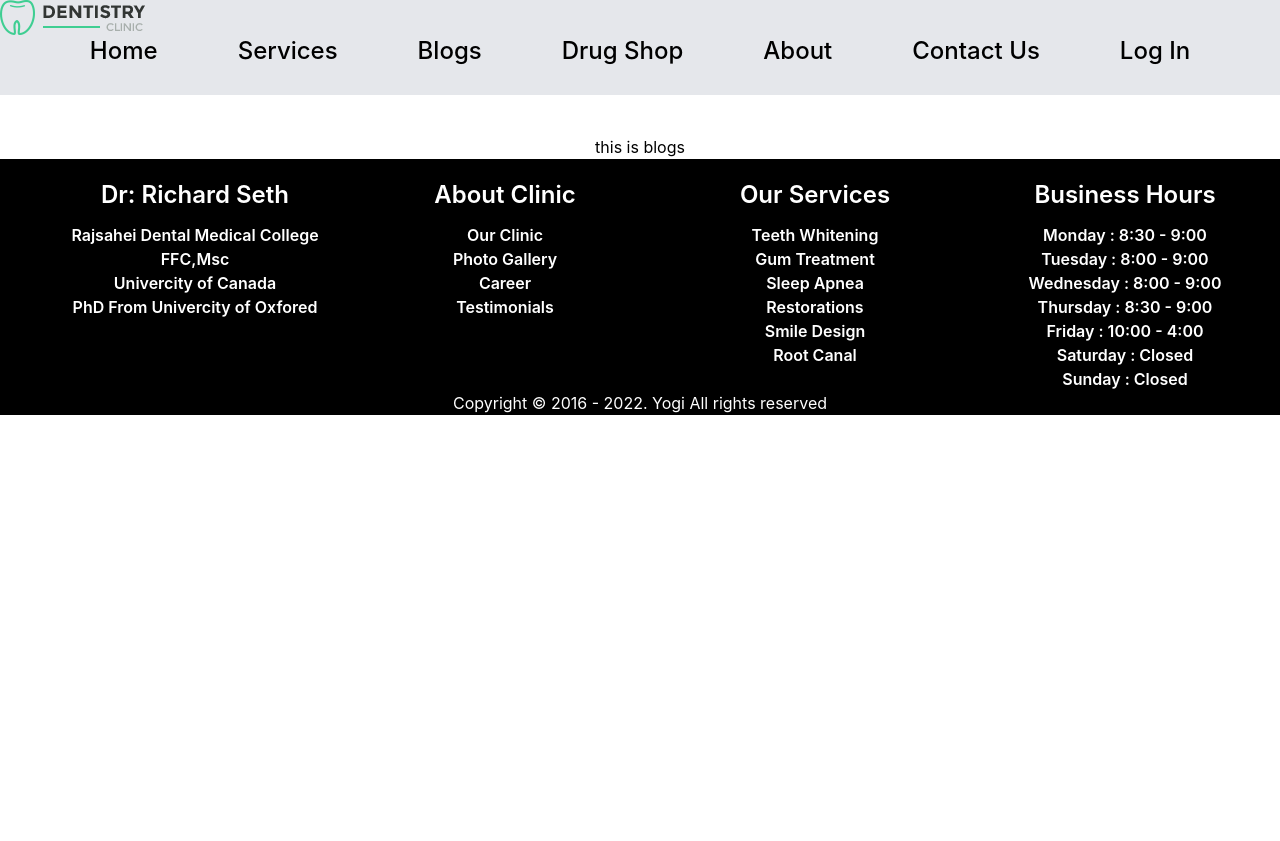
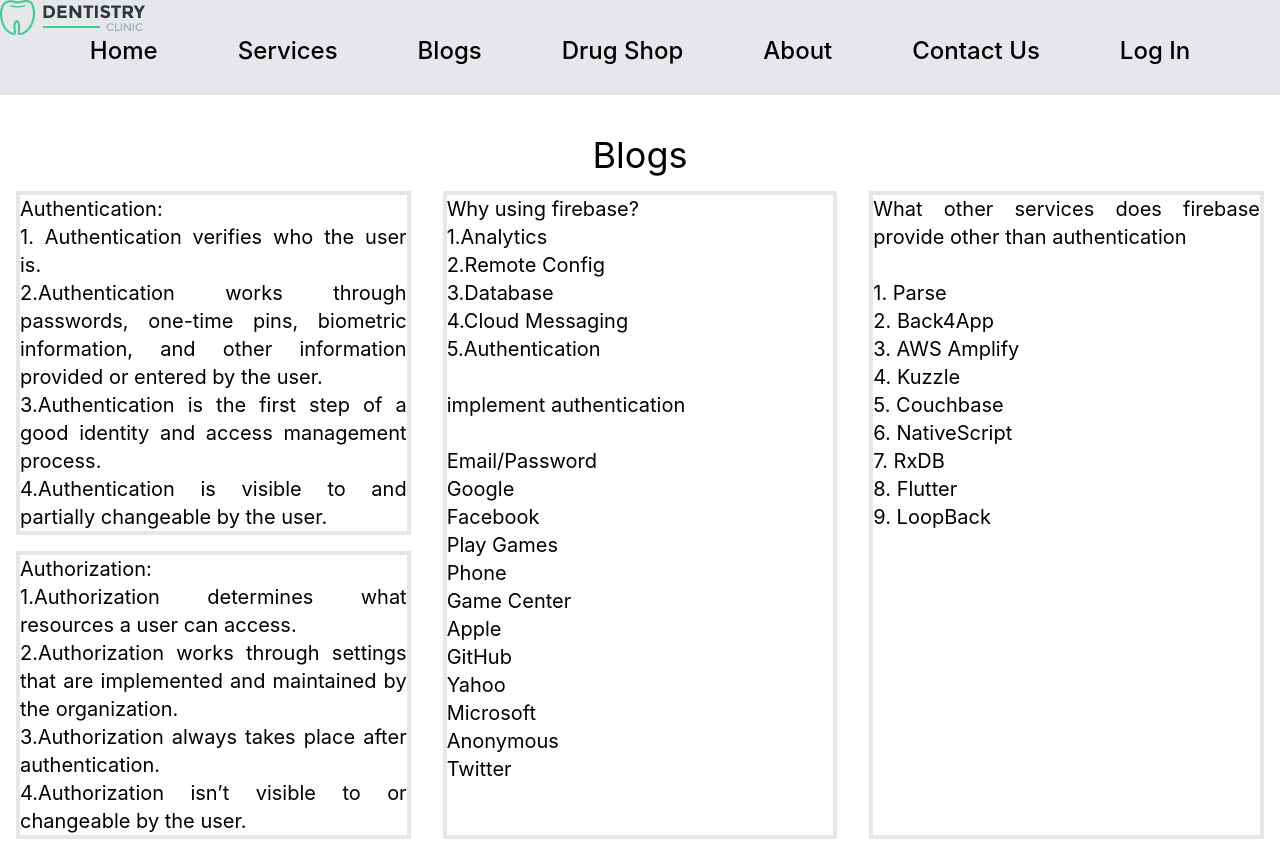
Before and after one commit to liton0023/doctor-clenic, a React (Create React App) app: page /blogs in a window 1280 px wide. Shown: the top 841 px of the page. Before the commit the page ends 800 px from the top, so only its background shows below. Built offline with nearby package versions, Linux system fonts and the light colour scheme; no server answers.

Commit message:
blogs added

```diff
--- a/src/Pages/Blogs/Blogs.js
+++ b/src/Pages/Blogs/Blogs.js
@@ -3,7 +3,60 @@
 const Blogs = () => {
     return (
         <div>
-            <h1>this is blogs</h1>
+            <h1 className='text-4xl'>Blogs</h1>
+            <div className='grid lg:grid-cols-3'>
+                <div className=''>
+                    <p className='text-justify border-solid border-4 text-xl border-light-blue-500 mx-4 my-4'>
+                        Authentication: <br />
+                        1.  Authentication verifies who the user is. <br />
+                        2.Authentication works through passwords, one-time pins, biometric information, and other  information provided or entered by the user. <br />
+                        3.Authentication is the first step of a good identity and access management process. <br />
+                        4.Authentication is visible to and partially changeable by the user. <br />
+                    </p>
+                    <p className='text-xl text-justify border-solid border-4 border-light-blue-500 mx-4 my-4'>
+                        Authorization: <br />
+                        1.Authorization determines what resources a user can access. <br />
+                        2.Authorization works through settings that are implemented and maintained by the organization. <br />
+                        3.Authorization always takes place after authentication. <br />
+                        4.Authorization isn’t visible to or changeable by the user.
+                    </p>
+                </div>
+                <div className='text-xl text-justify border-solid border-4 border-light-blue-500 mx-4 my-4'>
+                    <h1> Why using firebase?</h1>
+                    <p >
+                        1.Analytics <br />
+                        2.Remote Config <br />
+                        3.Database <br />
+                        4.Cloud Messaging <br />
+                        5.Authentication <br />
+                    </p> <br />
+                    <h1>implement authentication</h1> <br />
+                    <h1>Email/Password</h1>
+                    <h1>Google</h1>
+                    <h1>Facebook</h1>
+                    <h1>Play Games</h1>
+                    <h1>Phone</h1>
+                    <h1>Game Center</h1>
+                    <h1>Apple</h1>
+                    <h1>GitHub</h1>
+                    <h1>Yahoo</h1>
+                    <h1>Microsoft</h1>
+                    <h1>Anonymous</h1>
+                    <h1>Twitter</h1>
+                </div>
+                <div className='text-xl text-justify border-solid border-4 border-light-blue-500 mx-4 my-4'>
+                    <h1>What other services does firebase provide other than authentication</h1> <br />
+                    <h1>1. Parse</h1>
+                    <h1>2. Back4App</h1>
+                    <h1>3. AWS Amplify</h1>
+                    <h1>4. Kuzzle</h1>
+                    <h1>5. Couchbase</h1>
+                    <h1>6. NativeScript</h1>
+                    <h1>7. RxDB</h1>
+                    <h1>8. Flutter</h1>
+                    <h1>9. LoopBack</h1>
+                </div>
+            </div>
         </div>
     );
 };
--- a/src/Pages/CheackOut/CheackOut.js
+++ b/src/Pages/CheackOut/CheackOut.js
@@ -3,7 +3,7 @@
 const CheackOut = () => {
     return (
         <div>
-            <h1 className='text-4xl justify-items-center items-center'>Thank You For Get The Service</h1>
+            <h1 className='text-8xl justify-items-center items-center'>Thank You For Get The Service</h1>
         </div>
     );
 };
--- a/src/Shared/Footer/Footer.js
+++ b/src/Shared/Footer/Footer.js
@@ -13,14 +13,14 @@
                     <p>PhD From Univercity of Oxfored</p>
                 </div>
                 <div className=" pt-5 font-semibold">
-                    <Link to="/about"><p className="text-2xl pb-3">About Clinic</p></Link>
-                    <p> Our Clinic</p>
+                    <Link to="/about"><p className="text-2xl pb-3">About My Chember</p></Link>
+                    <p> My Chember</p>
                     <p>Photo Gallery</p>
                     <p>Career</p>
                     <p> Testimonials</p>
                 </div>
                 <div className=" pt-5 font-semibold">
-                    <Link to="/services"><p className="text-2xl pb-3">Our Services</p></Link>
+                    <Link to="/services"><p className="text-2xl pb-3">My Services</p></Link>
                     <p>Teeth Whitening</p>
                     <p>Gum Treatment</p>
                     <p>Sleep Apnea</p>
```
